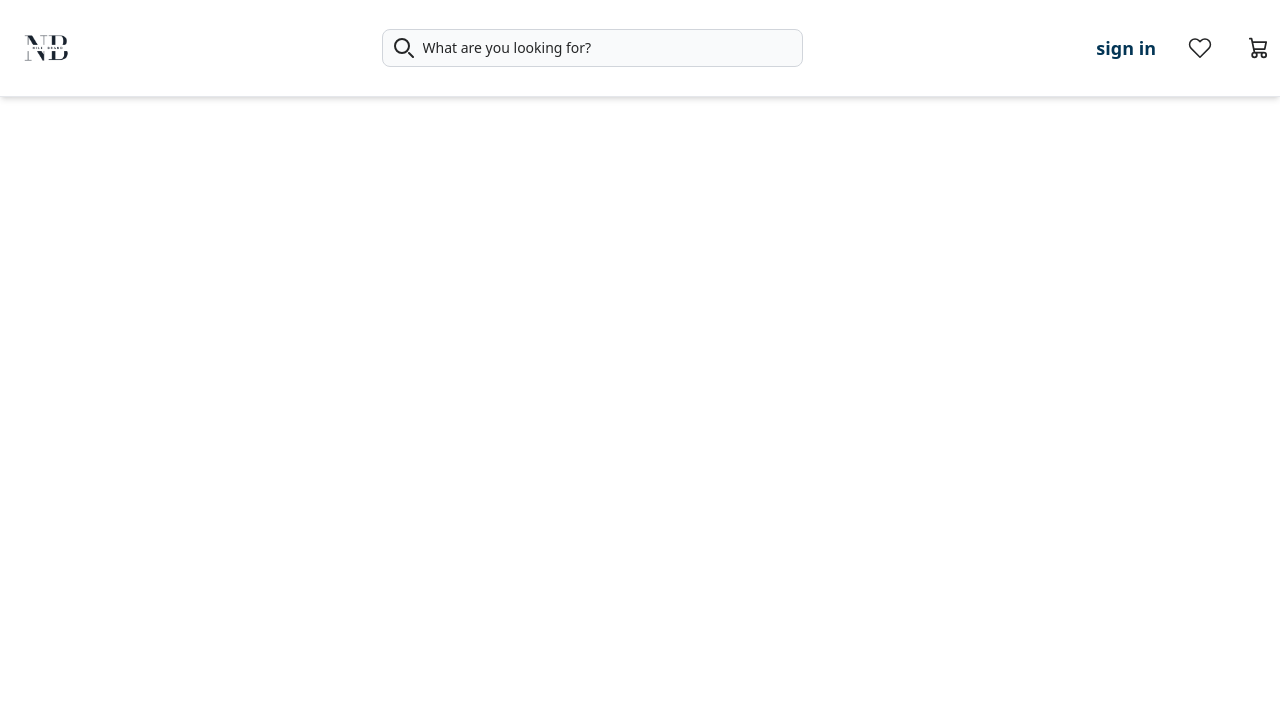
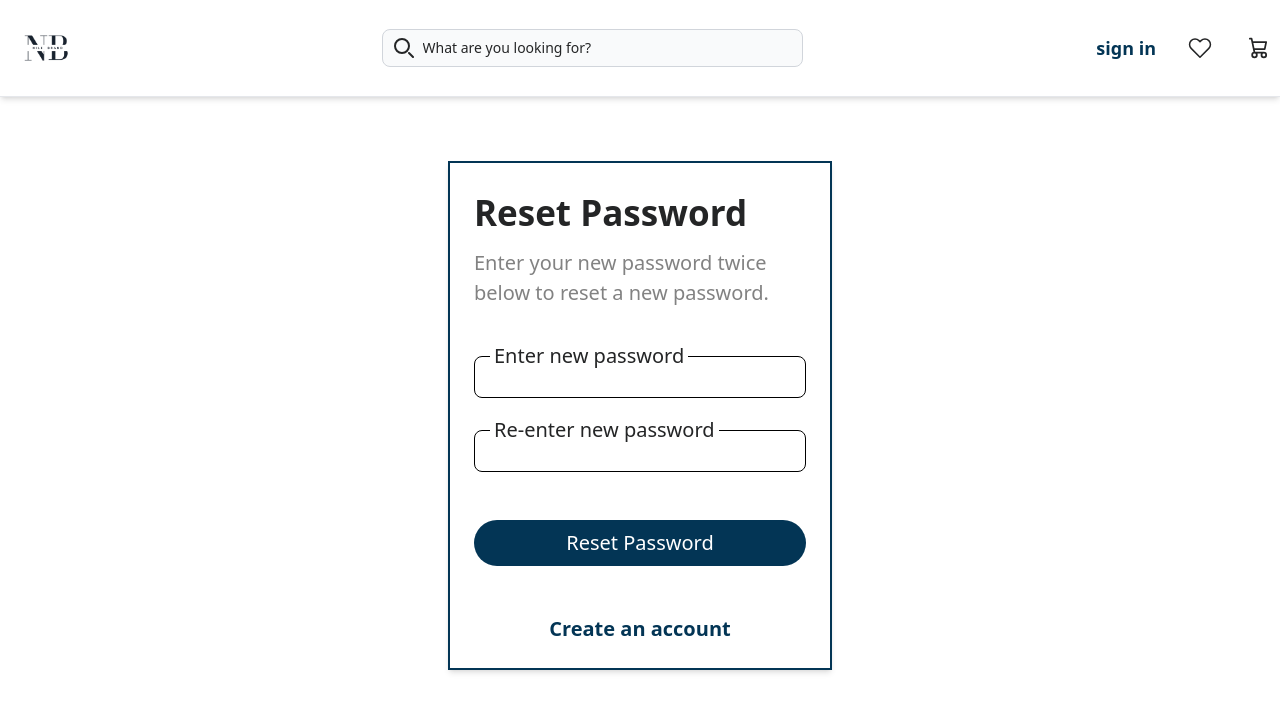
Before and after one commit to MohammedHassanSalat/Nile_Brands_Platform, an Angular app: page /resetpassword in a window 1280 px wide. Before the commit this address led to /. Shown: the top 712 px of the page. Built offline with nearby package versions, Linux system fonts and the light colour scheme.

Commit message:
reset password form initial design

```diff
--- a/src/app/app.routes.ts
+++ b/src/app/app.routes.ts
@@ -2,10 +2,12 @@ import { Routes } from '@angular/router';
 import { SignupComponent } from './components/signup/signup.component';
 import { HomeComponent } from './components/home/home.component';
 import { ForgetPasseordComponent } from './components/forget-passeord/forget-passeord.component';
+import { ResetPasswordComponent } from './components/reset-password/reset-password.component';
 
 export const routes: Routes = [
   { path: '', redirectTo: 'home', pathMatch: 'full' },
   { path: 'home', component: HomeComponent },
   { path: 'register', component: SignupComponent },
   { path: 'forgetpassword', component: ForgetPasseordComponent },
+  { path: 'resetpassword', component: ResetPasswordComponent },
 ];
--- /dev/null
+++ b/src/app/components/reset-password/reset-password.component.html
@@ -0,0 +1,37 @@
+<div class="w-full max-w-sm p-6 m-auto mx-auto my-16 bg-white shadow-md border-2 border-primary">
+  <div>
+    <h2 class="text-[35px] font-[700] text-fontColor">Reset Password</h2>
+  </div>
+
+  <div class="mt-2">
+    <p class="text-[20px] text-secondary">Enter your new password twice below
+    to reset a new password.</p>
+  </div>
+
+
+  <form class="mt-12">
+
+    <div class="relative mt-4">
+      <label for="password" class="absolute left-4 top-[-15px] text-[20px] text-fontColor bg-white px-1">Enter new password</label>
+      <input type="password" id="password" class="block w-full px-4 pt-2 pb-2 mt-2 bg-white rounded-lg" />
+    </div>
+
+    <div class="relative mt-8">
+      <label for="repassword" class="absolute left-4 top-[-15px] text-[20px] text-fontColor bg-white px-1">Re-enter new password</label>
+      <input type="email" id="repassword" class="block w-full px-4 pt-2 pb-2 mt-2 bg-white rounded-lg" />
+    </div>
+
+
+    <div class="mt-12">
+      <button class="w-full px-6 py-2 text-[20px] text-white bg-primary rounded-full">
+        Reset Password
+      </button>
+    </div>
+  </form>
+
+  <div class="mt-12">
+    <p class="text-primary text-[20px] text-center font-[600] cursor-pointer">Create an account</p>
+  </div>
+
+
+</div>
--- a/src/app/components/signup/signup.component.html
+++ b/src/app/components/signup/signup.component.html
@@ -1,6 +1,6 @@
 <div class="w-full max-w-sm p-6 m-auto mx-auto my-10 bg-white shadow-md border-2 border-primary">
   <div>
-    <h2 class="text-[35px] font-[700] text-fontColor">Creat an accout</h2>
+    <h2 class="text-[35px] font-[700] text-fontColor">Create an accout</h2>
   </div>
 
   <form class="mt-6">
```
Also changed, not shown: src/app/components/reset-password/reset-password.component.ts (added, +12 -0 lines), src/app/components/reset-password/reset-password.component.css (added), 1 other file (tests, documents, lock files or other folders).
